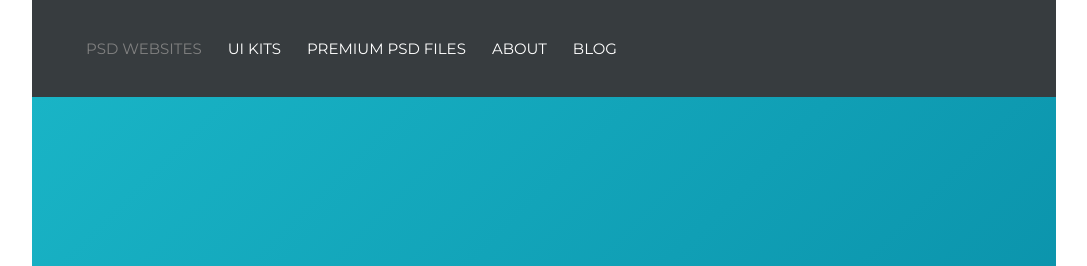
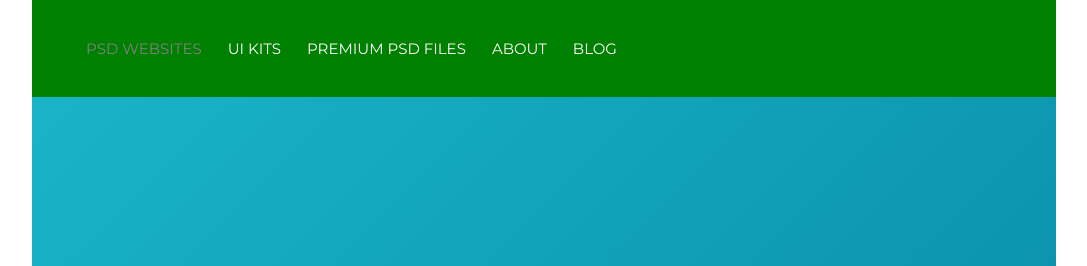
Before and after one commit to denbas51/17lesson, a website: page index.html in a window 1280 px wide. Shown: the top 266 px of the page, without its empty margins (96-1183 px from the left). Drawn offline with nearby package versions, Linux system fonts and the light colour scheme; files that its build step writes are made by us from their sources.

Commit message:
update _styles.scss

```diff
--- a/scss/_styles.scss
+++ b/scss/_styles.scss
@@ -15,7 +15,7 @@ header {
 }
 .top-header {
   position: relative;
-  background: $headerBg;
+  background: green;
   @include flex-arg(flex, row, space-between, center);
   height: 37px;
   @include media(">=640px") {
```
